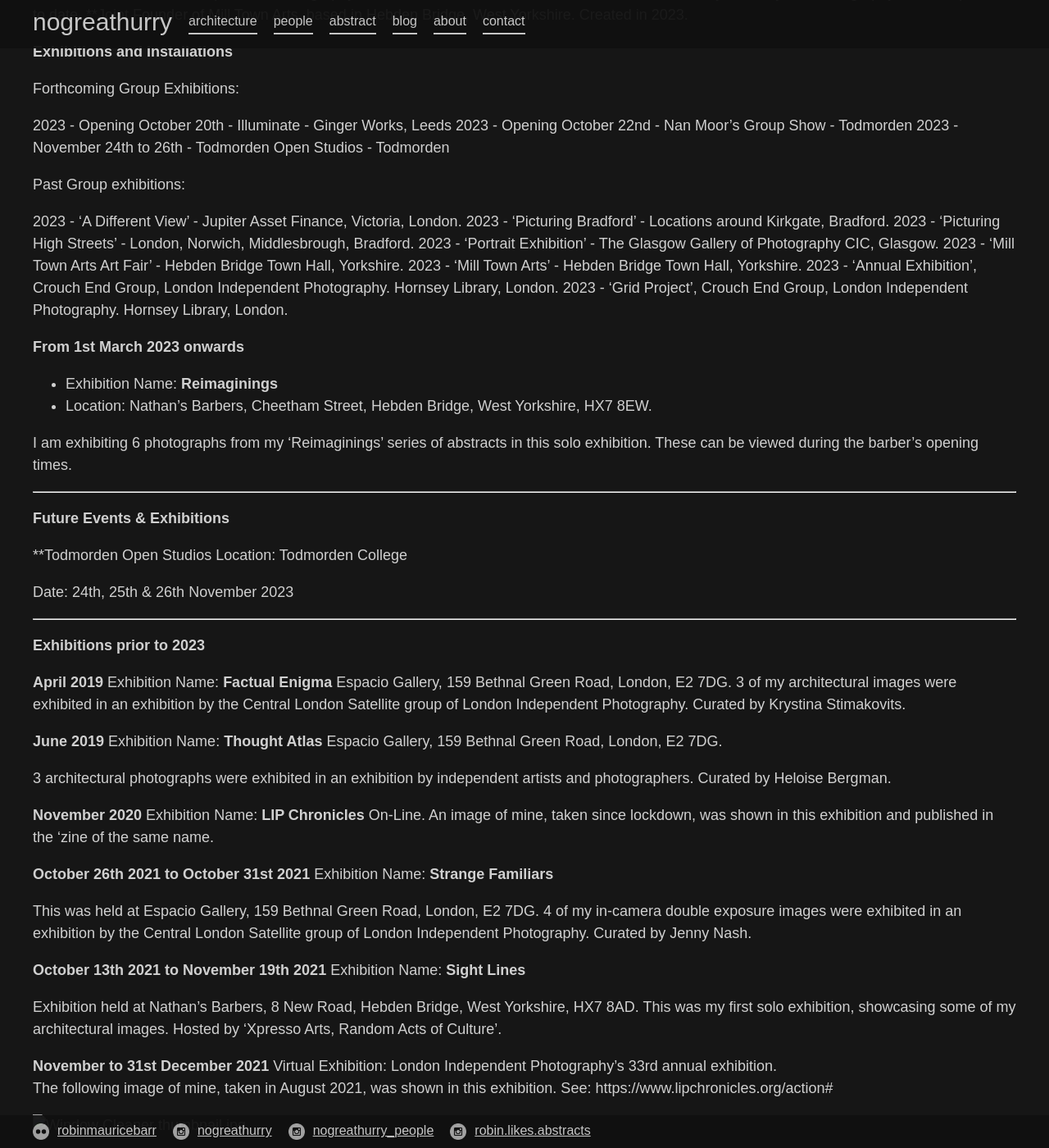
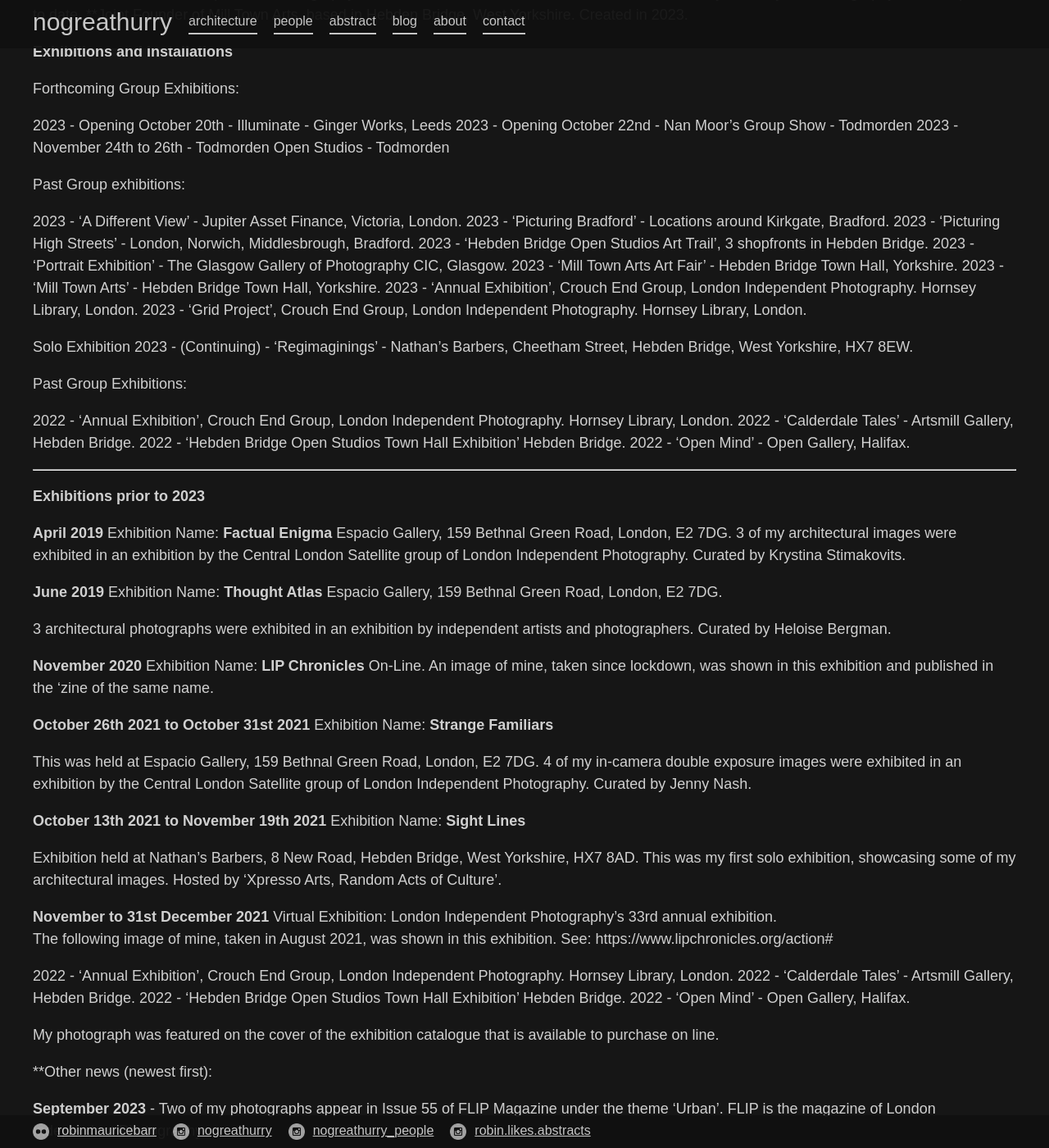
Before and after one commit to 987poiuytrewq/nogreathurry, a Jekyll site: the page built from blog.md, in a window 1280 px wide and 1400 px high, scrolled down 210 px. Shown: the whole window at 82% size. Built offline with Jekyll 4.4.1, drawn with Linux system fonts in a browser that asks for light colours; some of the changed text lies outside the part shown.

Commit message:
Updated Blog

```diff
--- a/blog.md
+++ b/blog.md
@@ -24,38 +24,26 @@ Past Group exhibitions:
 2023 - 'A Different View' - Jupiter Asset Finance, Victoria, London.
 2023 - 'Picturing Bradford' - Locations around Kirkgate, Bradford.
 2023 - 'Picturing High Streets' - London, Norwich, Middlesbrough, Bradford.
+2023 - 'Hebden Bridge Open Studios Art Trail', 3 shopfronts in Hebden Bridge.
 2023 - 'Portrait Exhibition' - The Glasgow Gallery of Photography CIC, Glasgow.
 2023 - 'Mill Town Arts Art Fair' - Hebden Bridge Town Hall, Yorkshire.
 2023 - 'Mill Town Arts' - Hebden Bridge Town Hall, Yorkshire.
 2023 - 'Annual Exhibition', Crouch End Group, London Independent Photography. Hornsey Library, London.
 2023 - 'Grid Project',  Crouch End Group, London Independent Photography. Hornsey Library, London.
 
+Solo Exhibition
+2023 - (Continuing) - 'Regimaginings' - Nathan's Barbers, Cheetham Street, Hebden Bridge, West Yorkshire, HX7 8EW.
 
+Past Group Exhibitions:
 
-**From 1st March 2023 onwards**
-* Exhibition Name: **Reimaginings**
-* Location: Nathan's Barbers, Cheetham Street, Hebden Bridge, West Yorkshire, HX7 8EW.
-
-I am exhibiting 6 photographs from my 'Reimaginings' series of abstracts in this solo exhibition. These can be viewed during the barber's opening times.
+2022 - 'Annual Exhibition', Crouch End Group, London Independent Photography. Hornsey Library, London.
+2022 - 'Calderdale Tales' - Artsmill Gallery, Hebden Bridge.
+2022 - 'Hebden Bridge Open Studios Town Hall Exhibition' Hebden Bridge.
+2022 - 'Open Mind' - Open Gallery, Halifax.
 
 
 
 
-
-
-
-
-
-
-
-_______________________________________________________________
-
-**Future Events & Exhibitions**
-
-**Todmorden Open Studios
-Location: Todmorden College
-
-Date: 24th, 25th & 26th November 2023
 
 _______________________________________________________________
 **Exhibitions prior to 2023**
@@ -92,41 +80,15 @@ This was my first solo exhibition, showcasing some of my architectural images. H
 Virtual Exhibition: London Independent Photography's 33rd annual exhibition.
 The following image of mine, taken in August 2021, was shown in this exhibition. See: https://www.lipchronicles.org/action#
 
-![Window Cleaner thumbnail.jpg](/uploads/Window%20Cleaner%20thumbnail.jpg)
+2022 - 'Annual Exhibition', Crouch End Group, London Independent Photography. Hornsey Library, London.
+2022 - 'Calderdale Tales' - Artsmill Gallery, Hebden Bridge.
+2022 - 'Hebden Bridge Open Studios Town Hall Exhibition' Hebden Bridge.
+2022 - 'Open Mind' - Open Gallery, Halifax.
 
-**15th March to 27th March 2022**
-
-**Crouch End Annual Exhibition**
-
-This was held by the Crouch End Satellite Group of London Independent Photography at The Original Gallery, Hornsey Library, Haringey Park, Crouch End, London, N8 9JA. I exhibited 4 square architectural images.
-
-**2nd June to 26th June 2022**
-** Exhibition Name: Calderdale Tales.
-** Location: Artsmill Gallery, 46 Market Street, Hebden Bridge, West Yorkshire, HX7 6AA.
-
-I showed one image in this exhibition that celebrated life in Calderdale. Exhibits included individual artwork by other local creatives and artisans in this part of West Yorkshire.
-
-**20th June 2022 to 18th July 2022**
-
-** Exhibition Name: Hebden Bridge Open Studios 2022, Town Hall Exhibition**
-** Location: Hebden Bridge Town Hall, St. George's Street, Hebden Bridge, HX7 7BY.
-
-I showed a 50x50 cm abstract image in this exhibition. The exhibition coincided with Hebden Bridge Open Studios that was held across town between 1st and 3rd July 2022. 85 local artists and makers opened their studios and/or showed work in the Town Hall Exhibition.
-
-**18th August to 3rd September 2022**
-
-**Exhibition Name: 'Open Mind'
-
-**Location: 'Open Gallery' 18, Rawson Street, Halifax, West Yorkshire, HX1 1NH.
-** Gallery Website: www.OpenGallery.info
-
-**I showed a new photograph called 'Fraisthorpe Revisited'.  Exhibits included individual artwork by other local creatives and artisans in this part of West Yorkshire.
 
 My photograph was featured on the cover of the exhibition catalogue that is available to purchase on line.
 
-**5th February 2023 to 12th February 2023**
-* Exhibition Name: **'The Grid'**
-This was held by the Crouch End Satellite Group of London Independent Photography at The Original Gallery, Hornsey Library, Haringey Park, Crouch End, London, N8 9JA. I showed four framed and one unframed photos.The photographs were taken in Withens Clough, Cragg Vale, near to where I live.
+
 
 
 **Other news (newest first):
```
